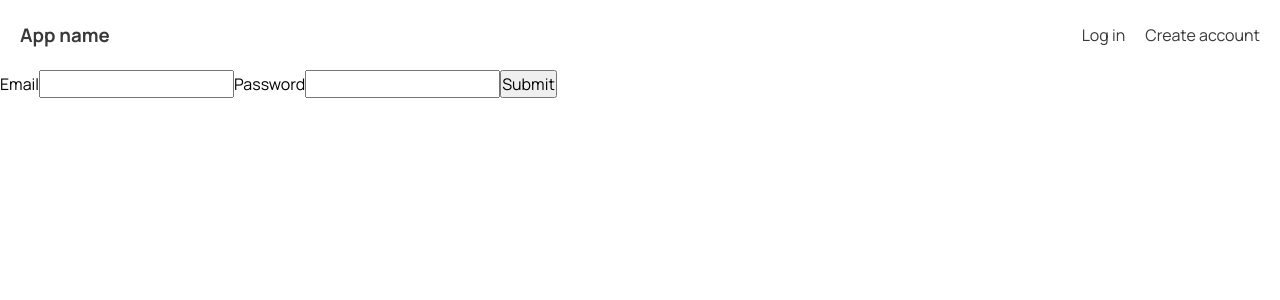
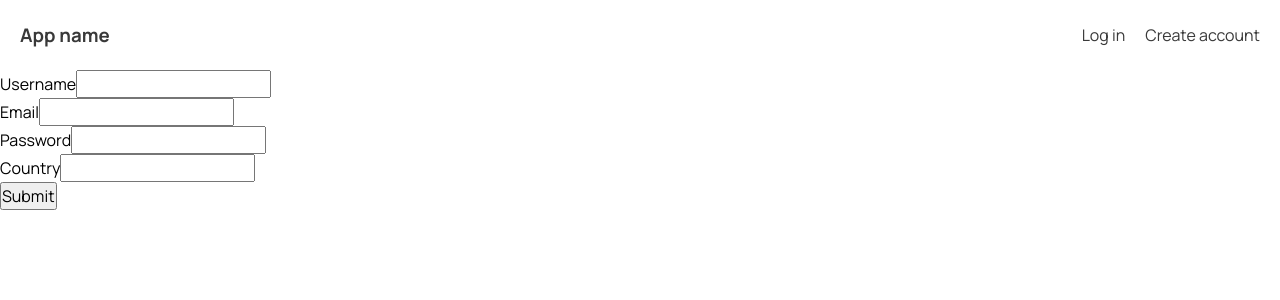
Before and after one commit to Etouma-bela/swahiliworld-client, a React (Create React App) app: page /signup in a window 1280 px wide. Shown: the top 300 px of the page. Built offline with nearby package versions, Linux system fonts and the light colour scheme; no server answers.

Commit message:
user account

```diff
--- a/src/App.jsx
+++ b/src/App.jsx
@@ -9,6 +9,7 @@ import Profile from "./pages/Profile";
 import VideoList from "./pages/VideoList";
 import FormVideo from "./components/Forms/FormVideo";
 import FormEditVideo from "./components/Forms/FormEditVideo";
+import VideoCard from "./components/VideoCard";
 
 function App() {
   return (
@@ -21,6 +22,7 @@ function App() {
         <Route exact path="/videos" component={VideoList} />
         <Route exact path="/videos/create" component={FormVideo} />
         <Route exact path="/videos/:id/edit" component={FormEditVideo} />
+        <Route exact path="/videos/:id/details" component={VideoCard} />
         <ProtectedRoute exact path="/profile" component={Profile} />
       </Switch>
     </div>
--- a/src/components/Forms/FormSignin.jsx
+++ b/src/components/Forms/FormSignin.jsx
@@ -41,10 +41,14 @@ class FormSignin extends Component {
 
     return (
       <form onChange={this.handleChange} onSubmit={this.handleSubmit}>
-        <label htmlFor="email">Email</label>
-        <input type="email" id="email" name="email" />
-        <label htmlFor="password">Password</label>
-        <input type="password" id="password" name="password" />
+        <div>
+          <label htmlFor="email">Email</label>
+          <input type="email" id="email" name="email" />
+        </div>
+        <div>
+          <label htmlFor="password">Password</label>
+          <input type="password" id="password" name="password" />
+        </div>
         <button>Submit</button>
       </form>
     );
--- a/src/components/Forms/FormSignup.jsx
+++ b/src/components/Forms/FormSignup.jsx
@@ -8,8 +8,11 @@ class FormSignup extends Component {
   static contextType = UserContext;
 
   state = {
+    username: "",
     email: "",
     password: "",
+    country: "",
+    profilePic: "",
   };
 
   handleChange = (event) => {
@@ -39,6 +42,18 @@ class FormSignup extends Component {
 
     return (
       <form onSubmit={this.handleSubmit}>
+        <div>
+          <label htmlFor="username">Username</label>
+          <input
+            onChange={this.handleChange}
+            value={this.state.username}
+            type="text"
+            id="username"
+            name="username"
+          />
+        </div>
+
+        <div>
           <label htmlFor="email">Email</label>
           <input
             onChange={this.handleChange}
@@ -47,6 +62,9 @@ class FormSignup extends Component {
             id="email"
             name="email"
           />
+        </div>
+
+        <div>
           <label htmlFor="password">Password</label>
           <input
             onChange={this.handleChange}
@@ -55,6 +73,29 @@ class FormSignup extends Component {
             id="password"
             name="password"
           />
+        </div>
+
+        <div>
+          <label htmlFor="country">Country</label>
+          <input
+            onChange={this.handleChange}
+            value={this.state.country}
+            type="text"
+            id="country"
+            name="country"
+          />
+        </div>
+
+        {/* <div>
+          <label htmlFor="profilePic">picture</label>
+          <input
+            onChange={this.handleChange}
+            value={this.state.profilePic}
+            type="file"
+            id="picture"
+            name="profilePic"
+          />
+        </div> */}
         <button>Submit</button>
       </form>
     );
--- /dev/null
+++ b/src/components/LikeButton.jsx
@@ -0,0 +1,15 @@
+import React, { Component } from "react";
+
+export default class LikeButton extends Component {
+  state = {
+    likes: 0,
+  };
+
+  handleLike = () => {
+    this.setState({ likes: this.state.likes + 1 });
+  };
+
+  render() {
+    return <button onClick={this.handleLike}>{this.state.likes} Likes</button>;
+  }
+}
--- a/src/components/ProtectedRoute.jsx
+++ b/src/components/ProtectedRoute.jsx
@@ -4,7 +4,20 @@ import { withUser } from "../components/Auth/withUser";
 
 const ProtectedRoute = ({ component: Component, context, ...rest }) => {
   if (context.isLoading) {
-    return null;
+    return (
+      <div
+        style={{
+          display: "flex",
+          justifyItems: "center",
+          alignContent: "center",
+          height: "100vh",
+          width: "100vw",
+          // backgroundColor: "pink",
+        }}
+      >
+        <h1>Chargement ...</h1>
+      </div>
+    );
   } else if (context.isLoggedIn) {
     return <Route {...rest} render={(props) => <Component {...props} />} />;
   } else {
--- a/src/components/VideoCard.jsx
+++ b/src/components/VideoCard.jsx
@@ -1,6 +1,7 @@
 import React, { Component } from "react";
 import ApiHandler from "../api/apiHandler";
 import { Link } from "react-router-dom";
+import LikeButton from "./LikeButton";
 
 export default class VideoCard extends Component {
   state = {
@@ -14,8 +15,7 @@ export default class VideoCard extends Component {
   componentDidMount() {
     const videoId = this.props.match.params.id;
     console.log("videoId", videoId);
-    apiHandler
-      .getVideo(videoId)
+    ApiHandler.getVideo(videoId)
       .then((apiResponse) => {
         // console.log(apiResponse);
         const video = apiResponse;
@@ -38,6 +38,10 @@ export default class VideoCard extends Component {
       <div>
         <h1>{this.state.title}</h1>
         <iframe id="oneVideo" src={this.state.videoUrl}></iframe>
+        <p>{this.state.category}</p> <br></br>
+        <p>{this.state.description}</p> <br></br>
+        <p>{this.state.vocabulary}</p>
+        <LikeButton />
       </div>
     );
   }
--- a/src/pages/Profile.jsx
+++ b/src/pages/Profile.jsx
@@ -1,11 +1,24 @@
-import React from "react";
+import React, { Component } from "react";
+import { withUser } from "../components/Auth/withUser";
 
-const Profile = (props) => {
-  return (
-    <div>
-      <h1>Protected profile</h1>
-    </div>
-  );
-};
+class Profile extends Component {
+  render() {
+    const role = this.props.context.user.role;
+    console.log(this.props.context.user.role);
+    if (role === "user" || "admin") {
+      return (
+        <div>
+          {" "}
+          <h1>
+            {" "}
+            Hello {this.props.context.user.username} and welcome to Swahili
+            world!
+          </h1>{" "}
+        </div>
+      );
+    }
+  }
+}
 
-export default Profile;
+export default withUser(Profile);
+// export default withUser(Profile);
--- a/src/pages/VideoList.jsx
+++ b/src/pages/VideoList.jsx
@@ -2,8 +2,10 @@ import React, { Component } from "react";
 import axios from "axios";
 // import { NavLink } from "react-router-dom";
 import { Link } from "react-router-dom";
+import ApiHandler from "../api/apiHandler";
+import { withUser } from "../components/Auth/withUser";
 
-export default class VideoList extends Component {
+class VideoList extends Component {
   state = {
     videos: [],
     // filteredVideos: [],
@@ -149,14 +151,23 @@ export default class VideoList extends Component {
               <h3>{video.title}</h3>
               <p>{video.category}</p> <br></br>
               <p>{video.description}</p>
+              {this.props.context.user?.role === "admin" && (
                 <div>
                   <Link to={`/videos/${video._id}/edit`}>
                     <button>Edit</button>
                   </Link>
                 </div>
+              )}
+              <Link to={`/videos/${video._id}/details`}>
+                <button>See details</button>
+              </Link>
+              {this.props.context.user?.role === "admin" && (
+                <div>
                   <button onClick={() => this.handleDelete(video._id)}>
                     Delete
                   </button>
+                </div>
+              )}
             </div>
           );
         })}
@@ -164,3 +175,5 @@ export default class VideoList extends Component {
     );
   }
 }
+
+export default withUser(VideoList);
```
Also changed, not shown: src/components/Search/VideoFilter.jsx (deleted, +0 -16 lines). Lines whose indentation alone changed are shown as unchanged.
